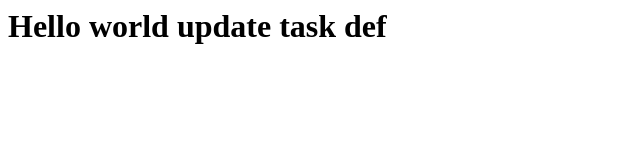
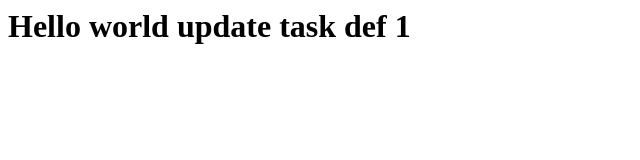
Before and after one commit to Mudassir164/static, a plain HTML site: page index.html in a window 1280 px wide. Shown: the full height of the page, 0-640 px from the left. Drawn offline with Linux system fonts and the light colour scheme.

Commit message:
Update index.html

```diff
--- a/index.html
+++ b/index.html
@@ -1 +1 @@
-<h1>Hello world update task def</h1>
+<h1>Hello world update task def 1</h1>
```
